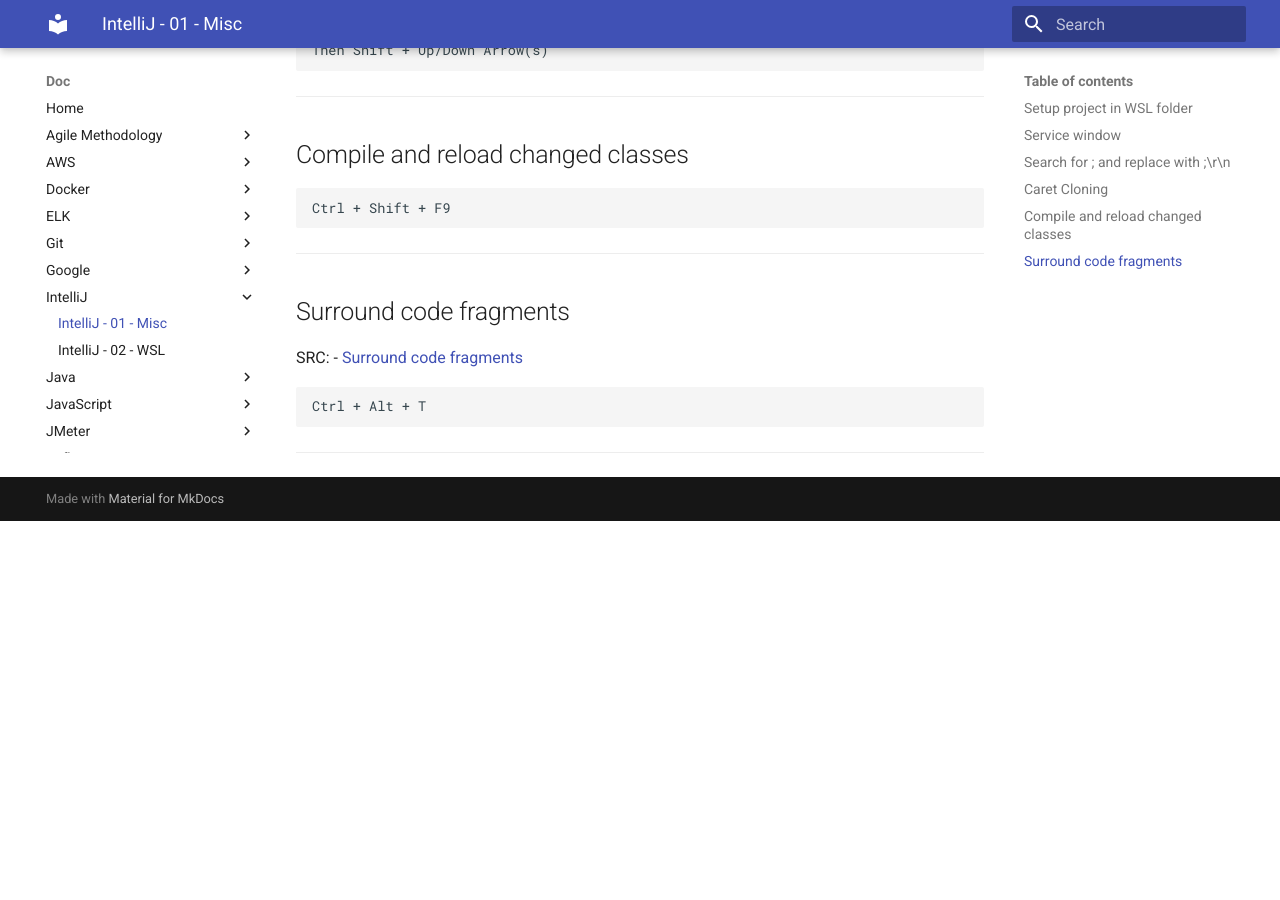
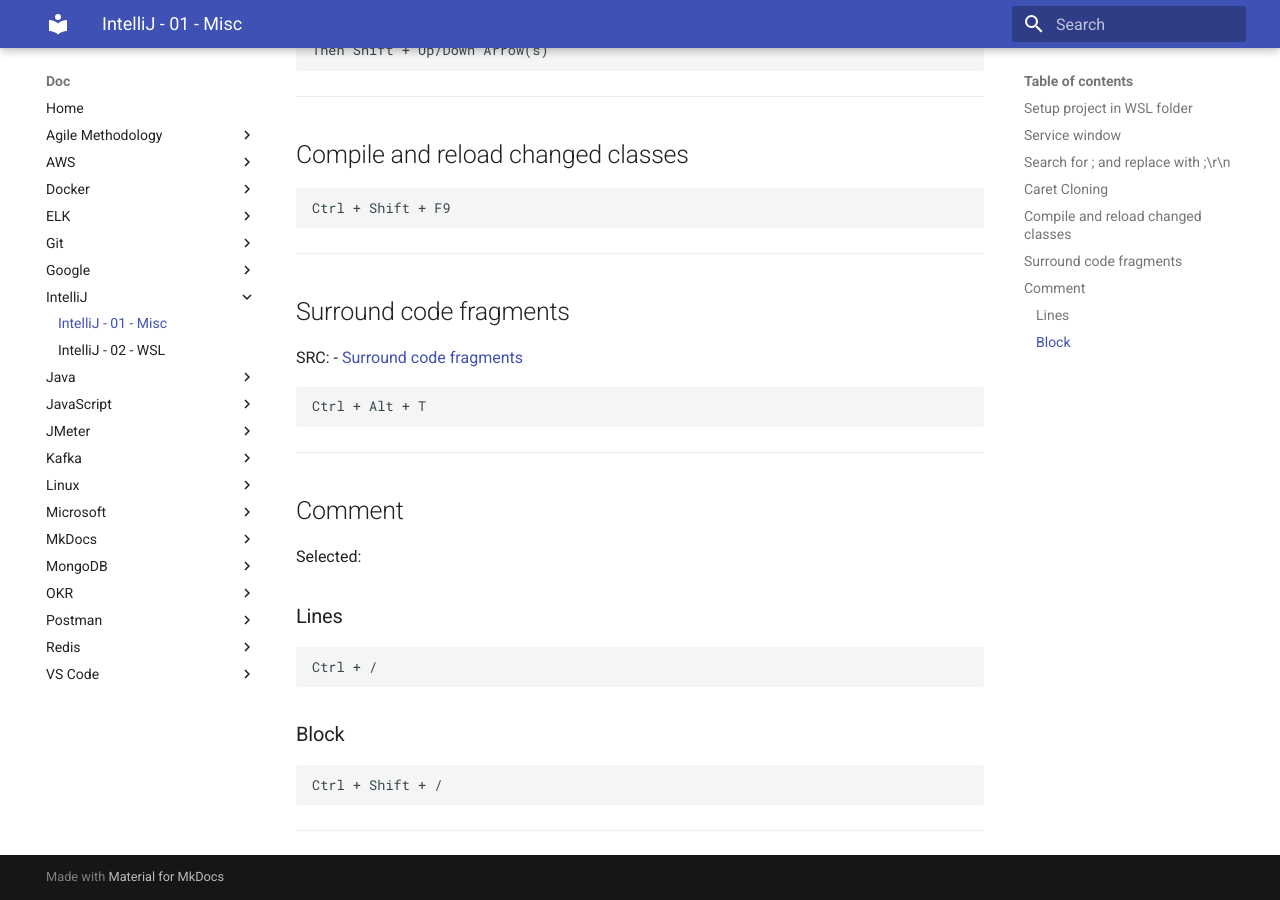
Before and after one commit to oldu73/doc, an MkDocs documentation site: the page built from docs/intellij/1-intellij-misc.md, in a window 1280 px wide and 900 px high, scrolled down 1373 px. Built offline with MkDocs 1.6.1 and Material for MkDocs 9.7.7, drawn with Linux system fonts in a browser that asks for light colours; before the commit the page ends 1894 px from its top, so only the background shows below that.

Commit message:
intellij comment

````diff
--- a/docs/intellij/1-intellij-misc.md
+++ b/docs/intellij/1-intellij-misc.md
@@ -77,3 +77,21 @@
 ```
 
 ***
+
+## Comment
+
+Selected:
+
+### Lines
+
+```txt
+Ctrl + /
+```
+
+### Block
+
+```txt
+Ctrl + Shift + /
+```
+
+***
````
